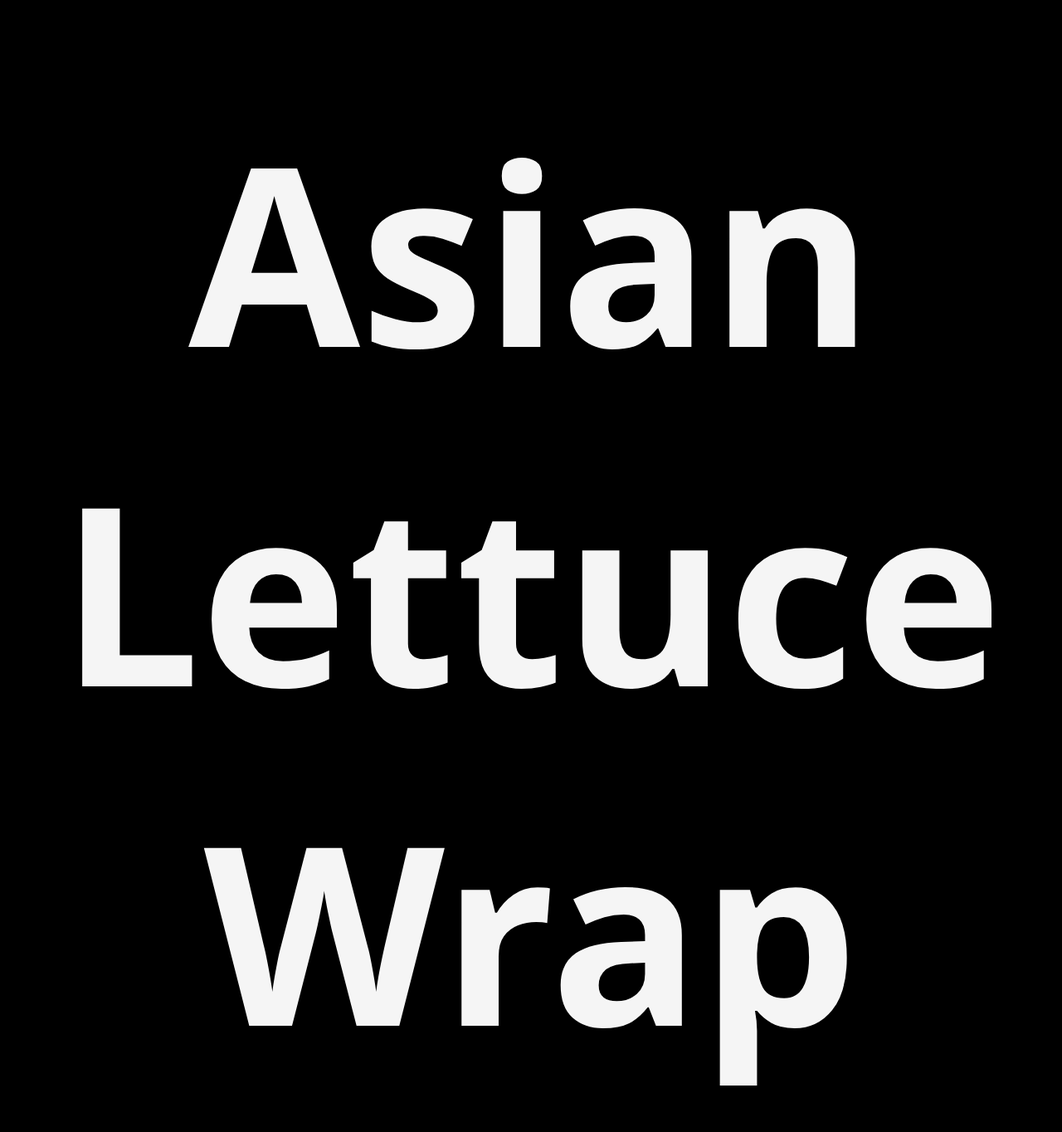
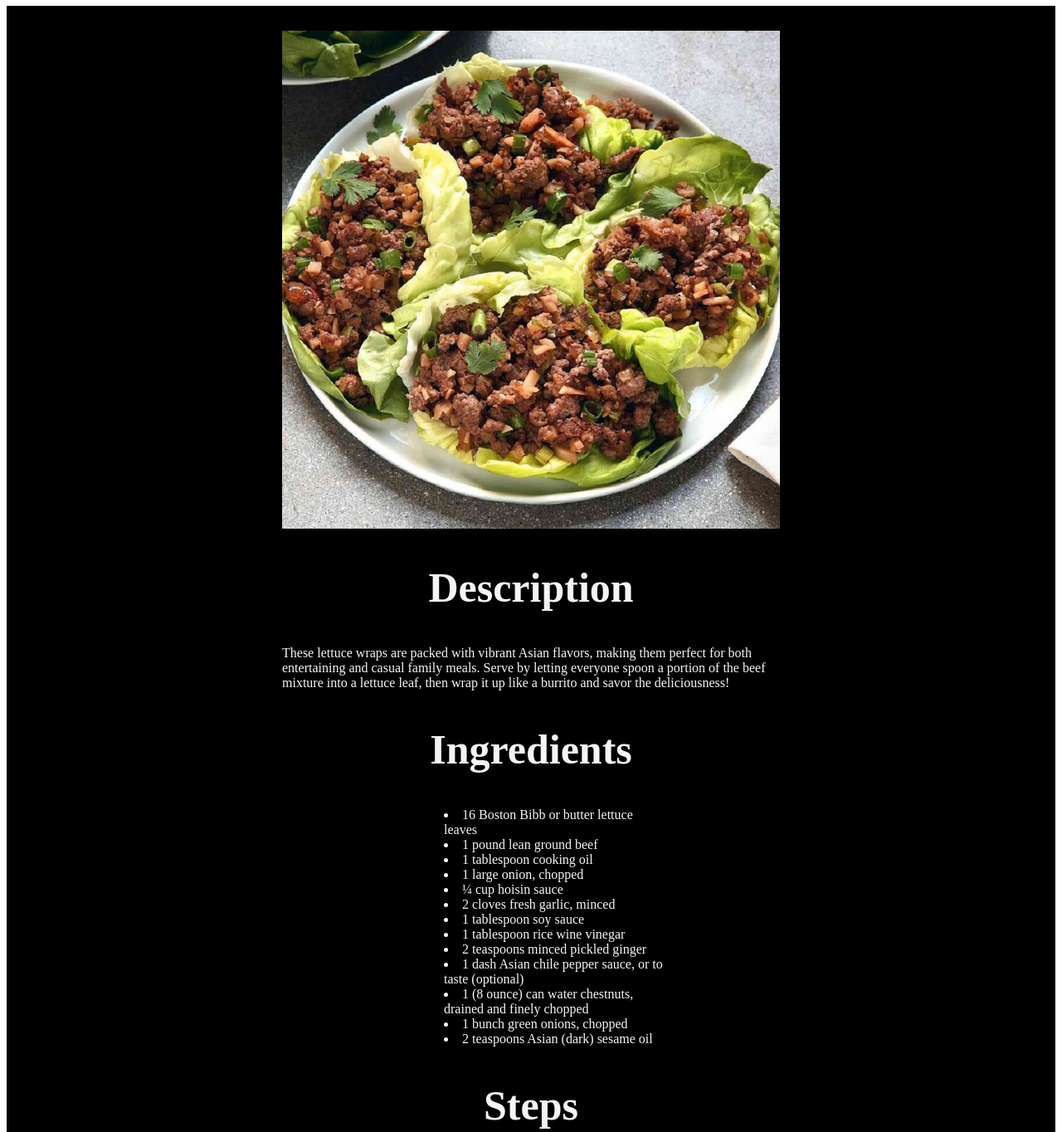
Before and after one commit to ttsamanemashaba004/odin-recipes, a plain HTML site: page recipes/asian-lettuce-wraps.html in a window 1280 px wide. Shown: the part 104-1468 px from the top of the page at 83% size. Drawn offline with Linux system fonts and the light colour scheme.

Commit message:
Added new styles to recipes page.

```diff
--- a/recipes/style.css
+++ b/recipes/style.css
@@ -1,25 +1,46 @@
-body {
+.heading {
     background-color: black;
+    margin: 10px 0;
 }
 
-h1, h2, p, li {
+.content {
+    background-color: black;
+    padding: 10px;
+}
+
+.heading h1 {
+    color: whitesmoke;
+    text-align: center;
+    font-size: 80px;
+    margin: 0;
+
+}
+
+img {
+    display: block;
+    margin: 20px auto;
+    width: 600px;
+    height: 600px;
+}
+
+h2, p, li {
     color: whitesmoke;
 }
 
-.heading {
-    color: whitesmoke;
-    font-size: 150px;
-    text-align: center;
-    font-family: 'Segoe UI', Tahoma, Geneva, Verdana, sans-serif;
-}
-
-.image {
-    text-align: center;
+.description, .ingredients, .steps {
+    width: 600px;
+    margin: auto;
 }
 
 
+.ingredients ul {
+    list-style-position: inside;
+    width: 270px;
+    margin: auto;
+    padding-left: 60px;
+}
+
 h2 {
-    color: whitesmoke;
+    text-align: center;
     font-size: 50px;
-    font-family: 'Segoe UI', Tahoma, Geneva, Verdana, sans-serif;
 }
```
